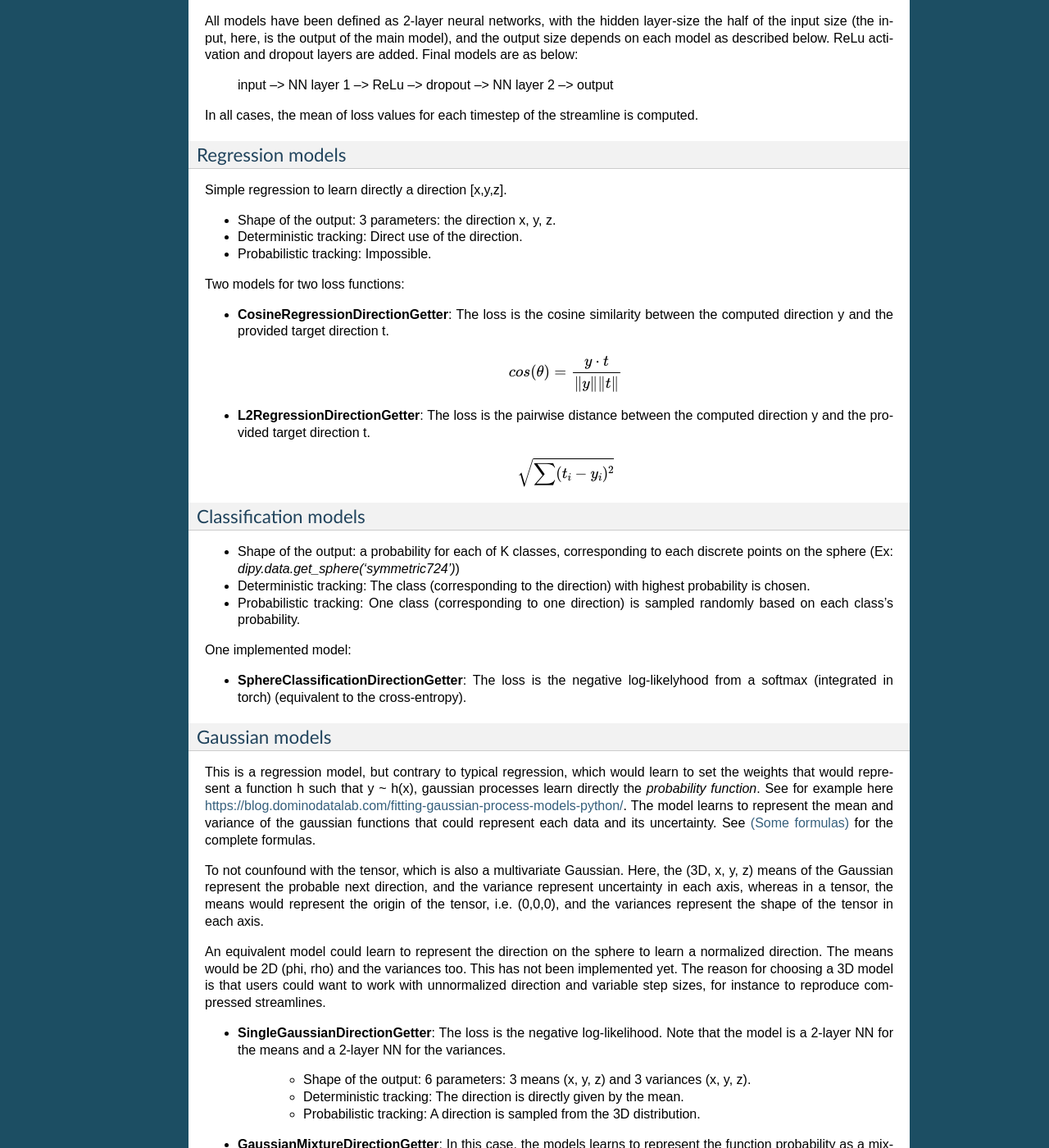
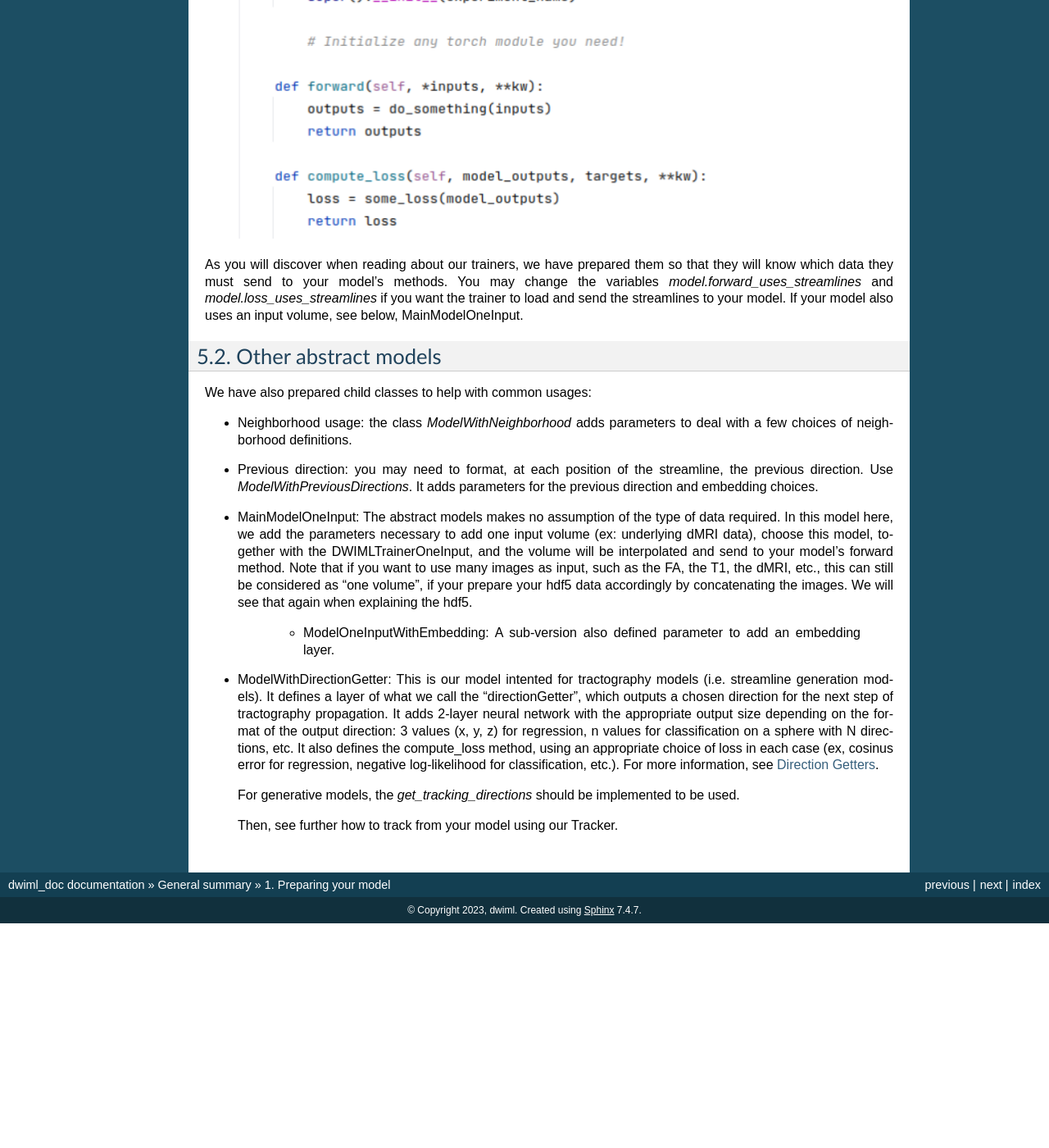
Before and after one commit to scil-vital/dwi_ml, a Sphinx documentation site: the page built from source/1_model.rst, in a window 1280 px wide and 1400 px high, scrolled down 734 px. Shown: the whole window at 82% size. Built offline with Sphinx 7.4.7, drawn with Linux system fonts in a browser that asks for light colours; after the commit the page ends 1860 px from its top, so only the background shows below that; some of the changed text lies outside the part shown.

Commit message:
Simplify model page: separate direction getter

```diff
--- a/source/1_model.rst
+++ b/source/1_model.rst
@@ -19,90 +18,27 @@
     1. Create a new file in models.projects --> my_project.py
     2. Start like this:
 
-The compute_loss method should be implemented to be used with our trainer.
+    .. image:: images/create_your_model.png
+       :width: 600
 
-For generative models, the get_tracking_directions should be implemented to be used with our tracker.
+As you will discover when reading about our trainers, we have prepared them so that they will know which data they must send to your model's methods. You may change the variables `model.forward_uses_streamlines` and `model.loss_uses_streamlines` if you want the trainer to load and send the streamlines to your model. If your model also uses an input volume, see below, MainModelOneInput.
 
-We have also prepared child classes to help formatting previous directions, useful both for training and tracking.
+5.2. Other abstract models
+--------------------------
+
+We have also prepared child classes to help with common usages:
+
+- Neighborhood usage: the class `ModelWithNeighborhood` adds parameters to deal with a few choices of neighborhood definitions.
+
+- Previous direction: you may need to format, at each position of the streamline, the previous direction. Use `ModelWithPreviousDirections`. It adds parameters for the previous direction and embedding choices.
+
+- MainModelOneInput: The abstract models makes no assumption of the type of data required. In this model here, we add the parameters necessary to add one input volume (ex: underlying dMRI data), choose this model, together with the DWIMLTrainerOneInput, and the volume will be interpolated and send to your model's forward method. Note that if you want to use many images as input, such as the FA, the T1, the dMRI, etc., this can still be considered as "one volume", if your prepare your hdf5 data accordingly by concatenating the images. We will see that again when explaining the hdf5.
+
+    - ModelOneInputWithEmbedding: A sub-version also defined parameter to add an embedding layer.
+
+- ModelWithDirectionGetter: This is our model intented for tractography models (i.e. streamline generation models). It defines a layer of what we call the "directionGetter", which outputs a chosen direction for the next step of tractography propagation. It adds 2-layer neural network with the appropriate output size depending on the format of the output direction: 3 values (x, y, z) for regression, n values for classification on a sphere with N directions, etc. It also defines the compute_loss method, using an appropriate choice of loss in each case (ex, cosinus error for regression, negative log-likelihood for classification, etc.). For more information, see :ref:`direction_getters`.
 
 
-5.2. Direction getter models
-----------------------------
+  For generative models, the `get_tracking_directions` should be implemented to be used.
 
-Direction getter (sub)-models should be used as last layer of any streamline generation model. They define the format of the output and possible associated loss functions.
-
-All models have been defined as 2-layer neural networks, with the hidden layer-size the half of the input size (the input, here, is the output of the main model), and the output size depends on each model as described below. ReLu activation and dropout layers are added. Final models are as below:
-
-            input  -->  NN layer 1 --> ReLu --> dropout -->  NN layer 2 --> output
-
-In all cases, the mean of loss values for each timestep of the streamline is computed.
-
-Regression models
-''''''''''''''''''
-
-Simple regression to learn directly a direction [x,y,z].
-
-- :underline:`Shape of the output`: 3 parameters: the direction x, y, z.
-- :underline:`Deterministic tracking`: Direct use of the direction.
-- :underline:`Probabilistic tracking`: Impossible.
-
-Two models for two loss functions:
-
-- **CosineRegressionDirectionGetter**: The loss is the cosine similarity between the computed direction y and the provided target direction t.
-
-    .. math::
-
-        cos(\theta) = \frac{y \cdot t}{\|y\| \|t\|}
-
-- **L2RegressionDirectionGetter**: The loss is the pairwise distance between the computed direction y and the provided target direction t.
-
-    .. math::
-        \sqrt{\sum(t_i - y_i)^2}
-
-
-Classification models
-'''''''''''''''''''''
-
-- :underline:`Shape of the output`: a probability for each of K classes, corresponding to each discrete points on the sphere (Ex: `dipy.data.get_sphere('symmetric724')`)
-- :underline:`Deterministic tracking`: The class (corresponding to the direction) with highest probability is chosen.
-- :underline:`Probabilistic tracking`: One class (corresponding to one direction) is sampled randomly based on each class's probability.
-
-One implemented model:
-
-- **SphereClassificationDirectionGetter**: The loss is the negative log-likelyhood from a softmax (integrated in torch) (equivalent to the cross-entropy).
-
-Gaussian models
-'''''''''''''''
-
-This is a regression model, but contrary to typical regression, which would learn to set the weights that would represent a function h such that y ~ h(x), gaussian processes learn directly the *probability function*. See for example here https://blog.dominodatalab.com/fitting-gaussian-process-models-python/. The model learns to represent the mean and variance of the gaussian functions that could represent each data and its uncertainty. See :ref:`ref_formulas` for the complete formulas.
-
-To not counfound with the tensor, which is also a multivariate Gaussian. Here, the (3D, x, y, z) means of the Gaussian represent the probable next direction, and the variance represent uncertainty in each axis, whereas in a tensor, the means would represent the origin of the tensor, i.e. (0,0,0), and the variances represent the shape of the tensor in each axis.
-
-An equivalent model could learn to represent the direction on the sphere to learn a normalized direction. The means would be 2D (phi, rho) and the variances too. This has not been implemented yet. The reason for choosing a 3D model is that users could want to work with unnormalized direction and variable step sizes, for instance to reproduce compressed streamlines.
-
-- **SingleGaussianDirectionGetter**: The loss is the negative log-likelihood. Note that the model is a 2-layer NN for the means and a 2-layer NN for the variances.
-
-    - :underline:`Shape of the output`: 6 parameters: 3 means (x, y, z) and 3 variances (x, y, z).
-    - :underline:`Deterministic tracking`: The direction is directly given by the mean.
-    - :underline:`Probabilistic tracking`: A direction is sampled from the 3D distribution.
-
-- **GaussianMixtureDirectionGetter**: In this case, the models learns to represent the function probability as a mixture of N Gaussians, possibly representing direction choices in the case of fiber crossing and other special configurations. The loss is again the negative log-likelihood. Note that the model is a 2-layer NN for the mean and a 2-layer NN for the variance, for each of N Gaussians.
-
-    - :underline:`Shape of the output`: N * (6 parameters: 3 means (x, y, z) and 3 variances (x, y, z) plus a mixture parameter), where N is the number of Gaussians.
-    - :underline:`Deterministic tracking`: The direction is directly given as the mean of the most probable Gaussian; the one with biggest mixture coefficient.
-    - :underline:`Probabilistic tracking`: A direction is sampled from the 3D distribution.
-
-Note that tyically, in the literature, Gaussian mixtures are used with expectation-maximisation (EM). Here we simply update the mixture parameters and the Gaussian parameters jointly, similar to GMM in https://github.com/jych/cle/blob/master/cle/cost/__init__.py.
-
-Fisher von mises models
-'''''''''''''''''''''''
-
-Similarly to Gaussian models, this is a regression model that learns the distribution probability of the data. This model uses the Fisher - von Mises distribution, which resembles a gaussian on the sphere (`ref1 <https://en.wikipedia.org/wiki/Von_Mises%E2%80%93Fisher_distribution>`_, `ref2 <http://www.mitsuba-renderer.org/~wenzel/files/vmf.pdf>`_ . As such, it does not require unit normalization when sampling, and should be more stable while training. The loss is again the negative log-likelihood. Note that the model is a 2-layer NN for the mean and a 2-layer NN for the 'kappas'. Larger kappa leads to a more concentrated cluster of points, similar to sigma for Gaussians.
-
-- **FisherVonMisesDirectionGetter**: The loss is the negative log-likelihood. Note that the model is a 2-layer NN for the means and a 2-layer NN for the variances. See :ref:`ref_formulas` for the complete formulas.
-
-    - :underline:`Shape of the output`: 4 parameters: 3 for the means and one for kappa.
-    - :underline:`Deterministic tracking`: ?
-    - :underline:`Probabilistic tracking`: We sample using rejection sampling defined in ( Directional Statistics (Mardia and Jupp, 1999)), implemented in `ref4 <https://github.com/jasonlaska/spherecluster>`_.
-
-**FisherVonMisesMixtureDirectionGetter**: Not implemented yet.
+  Then, see further how to track from your model using our Tracker.
--- /dev/null
+++ b/source/2_B_directionGetters.rst
@@ -0,0 +1,84 @@
+.. _direction_getters:
+
+Direction Getters
+=================
+
+Direction getter (sub)-models should be used as last layer of any streamline generation model. They define the format of the output and possible associated loss functions.
+
+All models have been defined as 2-layer neural networks, with the hidden layer-size the half of the input size (the input, here, is the output of the main model), and the output size depends on each model as described below. ReLu activation and dropout layers are added. Final direction getter layers are as below:
+
+            input  -->  NN layer 1 --> ReLu --> dropout -->  NN layer 2 --> output
+
+In all cases, the mean of loss values for each timestep of the streamline is computed.
+
+Regression models
+''''''''''''''''''
+
+Simple regression to learn directly a direction [x,y,z].
+
+- :underline:`Shape of the output`: 3 parameters: the direction x, y, z.
+- :underline:`Deterministic tracking`: Direct use of the direction.
+- :underline:`Probabilistic tracking`: Impossible.
+
+Two models for two loss functions:
+
+- **CosineRegressionDirectionGetter**: The loss is the cosine similarity between the computed direction y and the provided target direction t.
+
+    .. math::
+
+        cos(\theta) = \frac{y \cdot t}{\|y\| \|t\|}
+
+- **L2RegressionDirectionGetter**: The loss is the pairwise distance between the computed direction y and the provided target direction t.
+
+    .. math::
+        \sqrt{\sum(t_i - y_i)^2}
+
+
+Classification models
+'''''''''''''''''''''
+
+- :underline:`Shape of the output`: a probability for each of K classes, corresponding to each discrete points on the sphere (Ex: `dipy.data.get_sphere('symmetric724')`)
+- :underline:`Deterministic tracking`: The class (corresponding to the direction) with highest probability is chosen.
+- :underline:`Probabilistic tracking`: One class (corresponding to one direction) is sampled randomly based on each class's probability.
+
+One implemented model:
+
+- **SphereClassificationDirectionGetter**: The loss is the negative log-likelyhood from a softmax (integrated in torch) (equivalent to the cross-entropy).
+
+Gaussian models
+'''''''''''''''
+
+This is a regression model, but contrary to typical regression, which would learn to set the weights that would represent a function h such that y ~ h(x), gaussian processes learn directly the *probability function*. See for example here https://blog.dominodatalab.com/fitting-gaussian-process-models-python/. The model learns to represent the mean and variance of the gaussian functions that could represent each data and its uncertainty. See :ref:`ref_formulas` for the complete formulas.
+
+To not counfound with the tensor, which is also a multivariate Gaussian. Here, the (3D, x, y, z) means of the Gaussian represent the probable next direction, and the variance represent uncertainty in each axis, whereas in a tensor, the means would represent the origin of the tensor, i.e. (0,0,0), and the variances represent the shape of the tensor in each axis.
+
+An equivalent model could learn to represent the direction on the sphere to learn a normalized direction. The means would be 2D (phi, rho) and the variances too. This has not been implemented yet. The reason for choosing a 3D model is that users could want to work with unnormalized direction and variable step sizes, for instance to reproduce compressed streamlines.
+
+- **SingleGaussianDirectionGetter**: The loss is the negative log-likelihood. Note that the model is a 2-layer NN for the means and a 2-layer NN for the variances.
+
+    - :underline:`Shape of the output`: 6 parameters: 3 means (x, y, z) and 3 variances (x, y, z).
+    - :underline:`Deterministic tracking`: The direction is directly given by the mean.
+    - :underline:`Probabilistic tracking`: A direction is sampled from the 3D distribution.
+
+- **GaussianMixtureDirectionGetter**: In this case, the models learns to represent the function probability as a mixture of N Gaussians, possibly representing direction choices in the case of fiber crossing and other special configurations. The loss is again the negative log-likelihood. Note that the model is a 2-layer NN for the mean and a 2-layer NN for the variance, for each of N Gaussians.
+
+    - :underline:`Shape of the output`: N * (6 parameters: 3 means (x, y, z) and 3 variances (x, y, z) plus a mixture parameter), where N is the number of Gaussians.
+    - :underline:`Deterministic tracking`: The direction is directly given as the mean of the most probable Gaussian; the one with biggest mixture coefficient.
+    - :underline:`Probabilistic tracking`: A direction is sampled from the 3D distribution.
+
+Note that tyically, in the literature, Gaussian mixtures are used with expectation-maximisation (EM). Here we simply update the mixture parameters and the Gaussian parameters jointly, similar to GMM in https://github.com/jych/cle/blob/master/cle/cost/__init__.py. See the detailed mathematics in :ref:`ref_formulas`.
+
+Fisher von mises models
+'''''''''''''''''''''''
+
+Similarly to Gaussian models, this is a regression model that learns the distribution probability of the data. This model uses the Fisher - von Mises distribution, which resembles a gaussian on the sphere (`ref1 <https://en.wikipedia.org/wiki/Von_Mises%E2%80%93Fisher_distribution>`_, `ref2 <http://www.mitsuba-renderer.org/~wenzel/files/vmf.pdf>`_ . As such, it does not require unit normalization when sampling, and should be more stable while training. The loss is again the negative log-likelihood. Note that the model is a 2-layer NN for the mean and a 2-layer NN for the 'kappas'. Larger kappa leads to a more concentrated cluster of points, similar to sigma for Gaussians.
+
+See the detailed mathematics in :ref:`ref_formulas`.
+
+- **FisherVonMisesDirectionGetter**: The loss is the negative log-likelihood. Note that the model is a 2-layer NN for the means and a 2-layer NN for the variances. See :ref:`ref_formulas` for the complete formulas.
+
+    - :underline:`Shape of the output`: 4 parameters: 3 for the means and one for kappa.
+    - :underline:`Deterministic tracking`: ?
+    - :underline:`Probabilistic tracking`: We sample using rejection sampling defined in ( Directional Statistics (Mardia and Jupp, 1999)), implemented in `ref4 <https://github.com/jasonlaska/spherecluster>`_.
+
+**FisherVonMisesMixtureDirectionGetter**: Not implemented yet.
--- a/source/index.rst
+++ b/source/index.rst
@@ -16,10 +16,7 @@
 
     0_general_summary
     1_model
-    step_by_step/preprocessing
-    step_by_step/data_organization
-    step_by_step/creating_the_hdf5
-    formulas
+    2_creating_the_hdf5
     training
     tracking
 
```
Also changed, not shown: other parts of source/1_model.rst (+3 -4 lines), source/0_general_summary.rst (+4 -9 lines), source/2_creating_the_hdf5.rst (renamed from source/step_by_step/creating_the_hdf5.rst), source/data_organization.rst (renamed from source/step_by_step/data_organization.rst), source/images/create_your_model.png (added), source/preprocessing.rst (renamed from source/step_by_step/preprocessing.rst), 2 other files.
